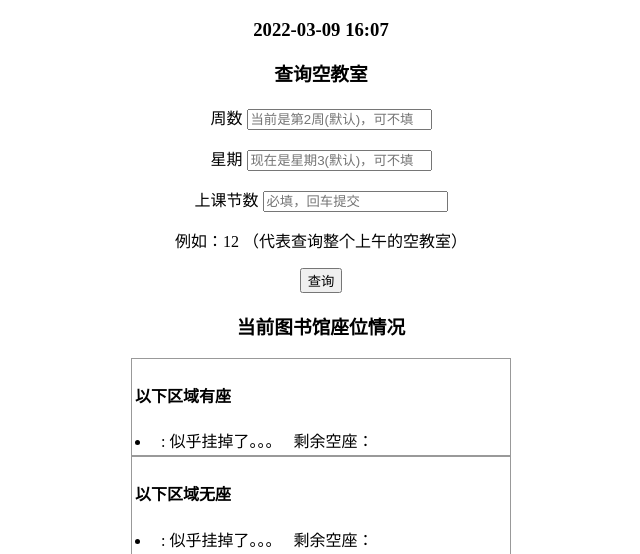
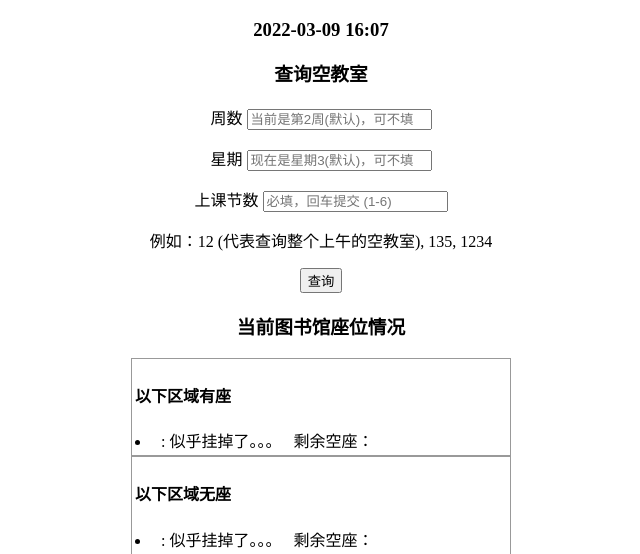
Before and after one commit to Annihilatexv/qlu-cr, a Flask app: page / in a window 1280 px wide. Shown: the top 554 px of the page, without its empty margins (319-959 px from the left). Run offline with Flask 2, Linux system fonts and the light colour scheme; data that the repository does not hold is empty.

Commit message:
补充说明

```diff
--- a/templates/index.html
+++ b/templates/index.html
@@ -26,8 +26,8 @@
     <form action="/post" METHOD="post">
         <p  style = "text-align:center" ><label for="weeks">周数 </label><input id="weeks" type="text" name="weeks" placeholder="当前是第{{weeks}}周(默认)，可不填"></p>
         <p  style = "text-align:center" ><label for="week_i"> 星期 </label><input id="week_i" type="text" name="week_i" placeholder="现在是星期{{week_i}}(默认)，可不填"></p>
-        <p  style = "text-align:center" ><label for="course_i"> 上课节数 </label><input id="course_i" type="text" name="course_i" placeholder="必填，回车提交" required></p>
-        <p  style = "text-align:center" >例如：12 （代表查询整个上午的空教室）</p>
+        <p  style = "text-align:center" ><label for="course_i"> 上课节数 </label><input id="course_i" type="text" name="course_i" placeholder="必填，回车提交 (1-6)" required></p>
+        <p  style = "text-align:center" >例如：12 (代表查询整个上午的空教室), 135, 1234</p>
         <p  style = "text-align:center"><input  type="submit" value="查询"></p>
     </form>
 
```
